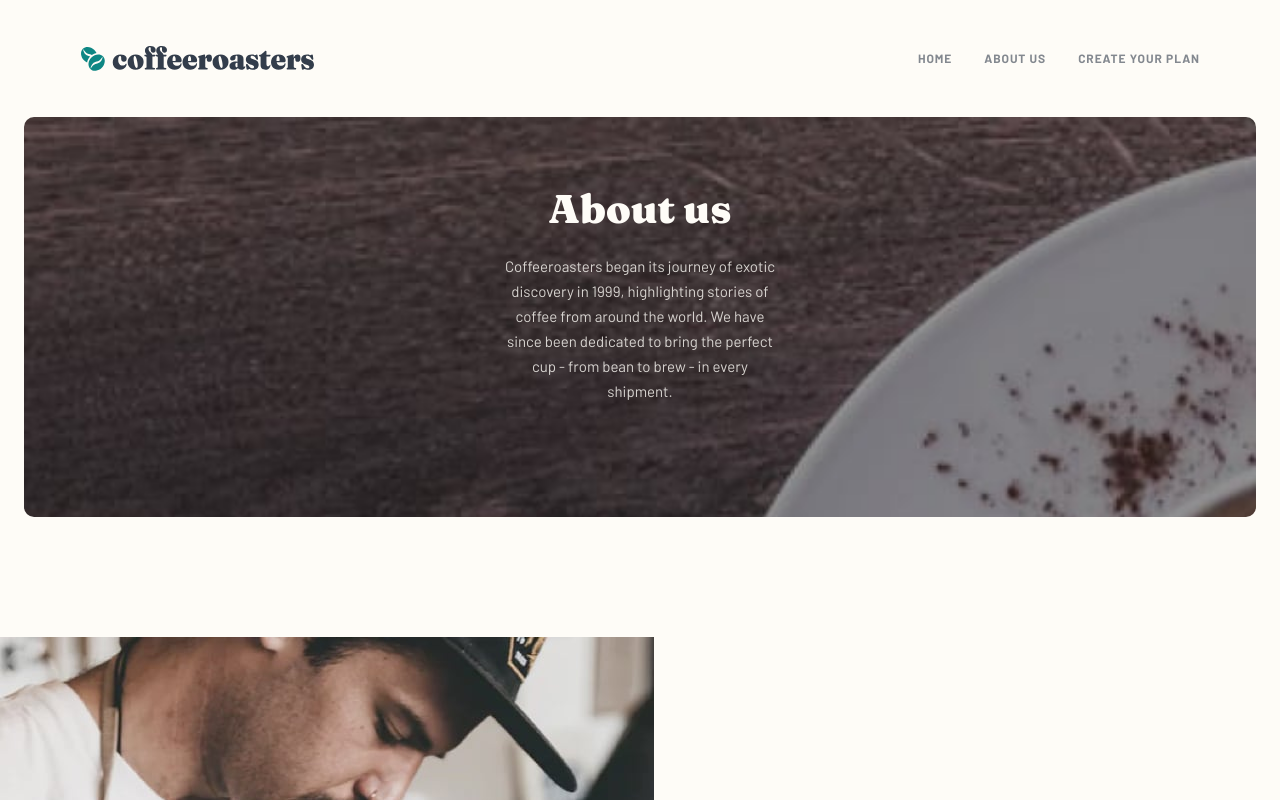
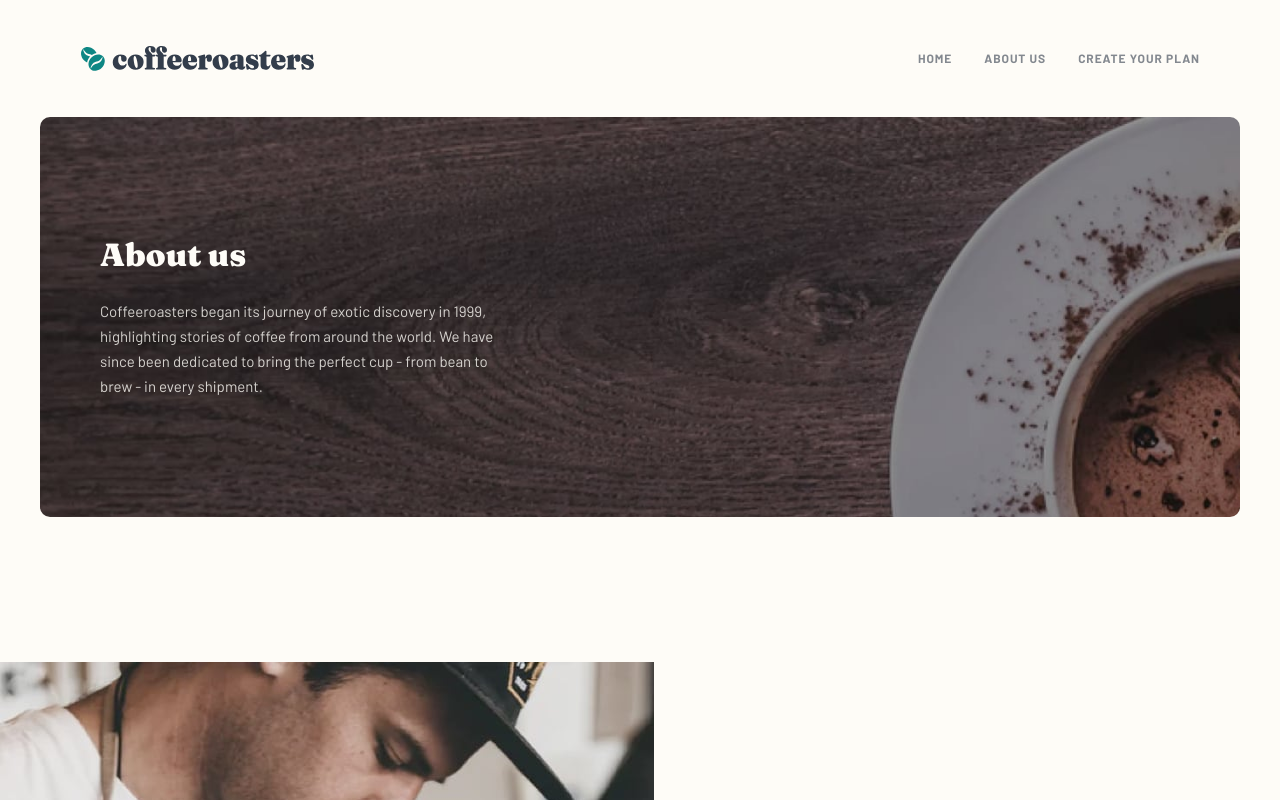
Before and after one commit to vickievien/coffee-roasters, a Next.js app: page /about in a window 1280 px wide. Shown: the top 800 px of the page. Built offline with nearby package versions, Linux system fonts and the light colour scheme.

Commit message:
:lipstick: update: add styles to About Hero component for tablet view

```diff
--- a/styles/About.module.css
+++ b/styles/About.module.css
@@ -1,3 +1,4 @@
+/* HERO SECTION */
 .hero_container {
     background-image: url('/assets/about/mobile/image-hero-whitecup.jpg');
     margin: 0 24px 120px 24px;
@@ -17,6 +18,7 @@
 
 .hero_text_container h2 {
     line-height: 40px;
+    margin-bottom: 24px;
 }
 
 .hero_text_container p {
@@ -24,9 +26,21 @@
     font-weight: 400;
     line-height: 25px;
     opacity: 80%;
-    margin: 25px auto 40px auto;
 }
 
-.hero_btn {
-    margin: 0 auto;
+@media only screen and (min-width: 768px) {
+    .hero_container {
+        background-image: url('/assets/about/tablet/image-hero-whitecup.jpg');
+        margin: 0 40px 145px 40px;
+        justify-content: flex-start;
+        padding-left: 60px;
+    }
+    .hero_text_container {
+        text-align: left;
+        max-width: 400px;
+    }
+    .hero_text_container h2 {
+        font-size: 32px;
+        line-height: 40px;
+    }
 }
```
